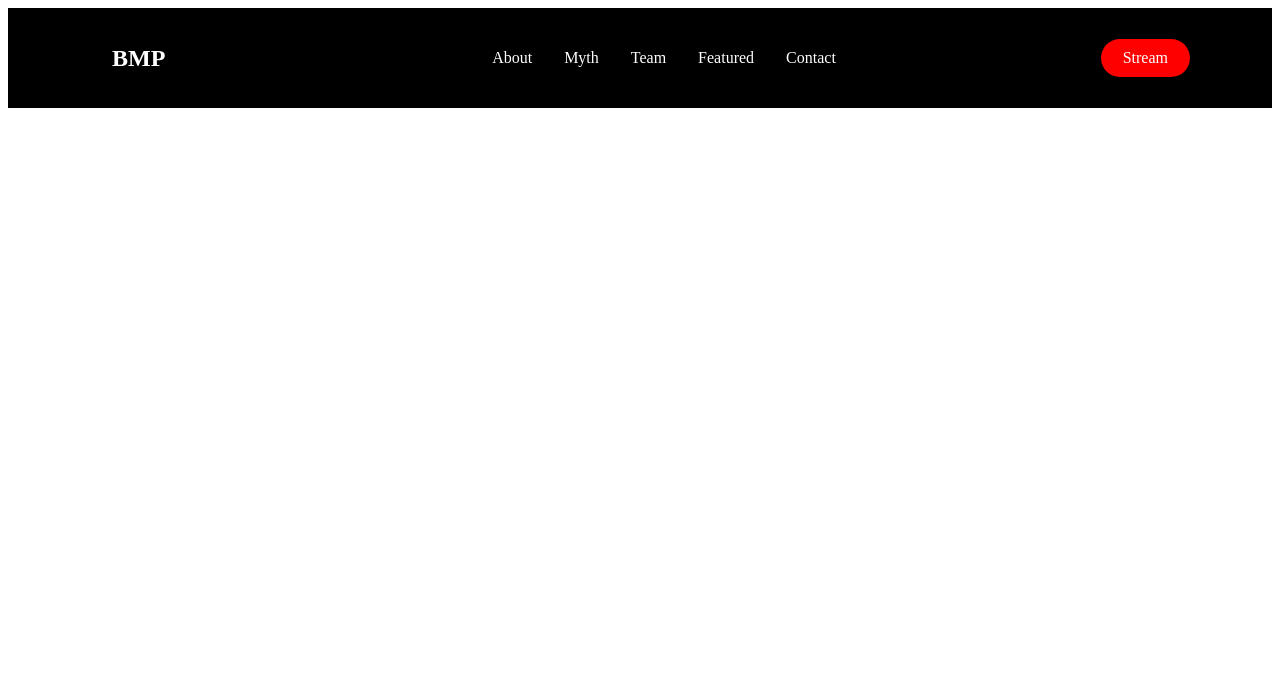
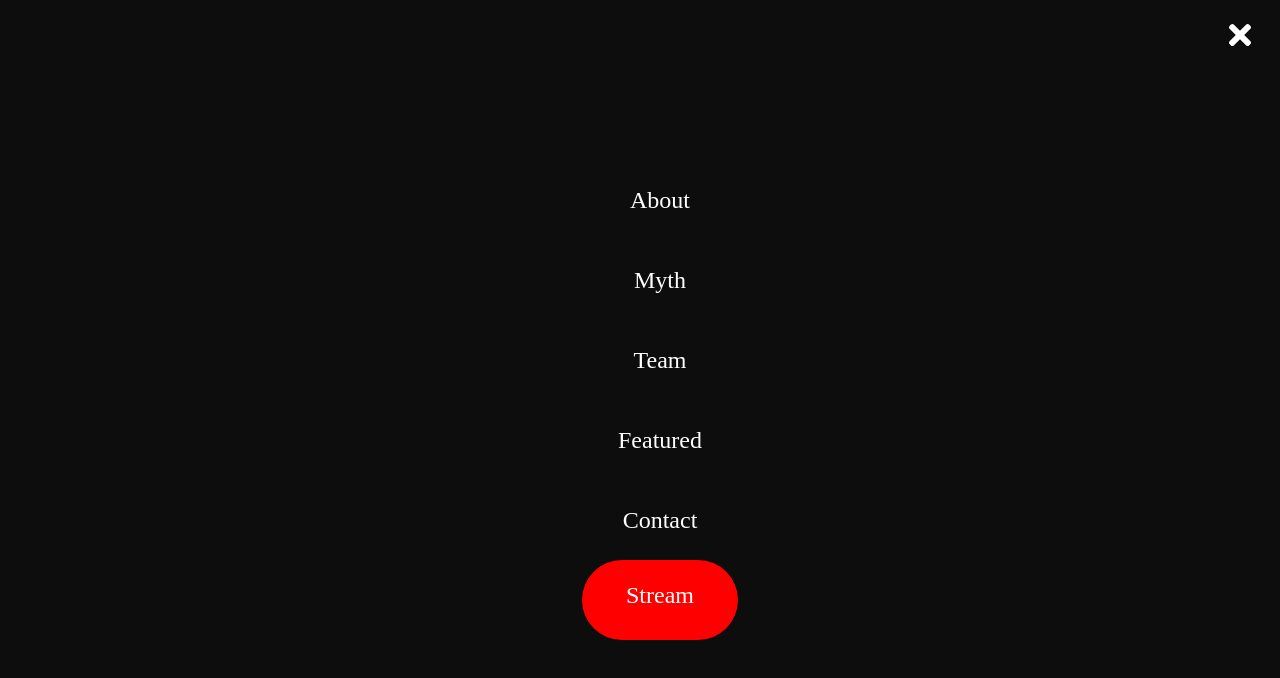
Before and after one commit to Ro5hi/black-myths-podcast, a React (Create React App) app: page / in a window 1280 px wide. Shown: the top 678 px of the page. Built offline with nearby package versions, Linux system fonts and the light colour scheme; the HTML template or start-up script is replaced by a standard one.

Commit message:
updated styles for menu

```diff
--- a/src/components/Menu/MenuStyles.js
+++ b/src/components/Menu/MenuStyles.js
@@ -1,9 +1,7 @@
 import styled from 'styled-components';
 import { FaTimes } from 'react-icons/fa';
-import { Link as LinkS } from 'react-scroll'
-// import { Link as LinkD } from 'react-scroll'
-// import { Link as LinkA } from 'react-scroll'
-// import { Link as LinkB } from 'react-scroll'
+import { Link as LinkS } from 'react-scroll';
+import { Link as LinkR } from 'react-scroll';
 
 export const MenuContainer = styled.aside`
     position: fixed;
@@ -16,16 +14,25 @@ export const MenuContainer = styled.aside`
     top: 0;
     left: 0;
     transition: 0.5s ease-in-out;
-    opacity: ${({ isOpen }) => (isOpen ? '100%' : '0' )};
-    top: ${({ isOpen }) => (isOpen ? '0' : '-100%')};
+    /*     opacity: ${({ isOpen }) => (isOpen ? '100%' : '0' )};
+    top: ${({ isOpen }) => (isOpen ? '0' : '-100%')}; */
 `
 
+export const SideMenu = styled.ul`
+    display: grid;
+    grid-template-columns: 1fr;
+    grid-template-rows: repeat(6, 80px);
+    text-align: center;
+
+    @media screen and (max-width: 480px)
+        grid-template-rows: repeat(6, 60px);
+`
 
 export const MenuWrapper = styled.div`
-
+    color: #ffffff;
 `
 
-export const MenuItem = styled(LinkS)`
+export const MenuLink= styled(LinkS)`
     display: flex;
     align-items: center;
     justify-content: center;
@@ -38,23 +45,33 @@ export const MenuItem = styled(LinkS)`
     cursor: pointer;
 
     &:hover {
-        color: #01bf71;
+        color: red;
         transition: 0.2s ease-in-out;
     }
 `
 
-export const MenuLink = styled.div``
-
 export const MenuBtnWrap = styled.div`
-    color: #ffffff;
+    display: flex;
+    justify-content: center;
 `
 
-export const MenuBtnLink = styled.nav`
-    display: flex;
-    align-items: center;
+export  const MenuBtnLink = styled(LinkR)`
+    border-radius: 50px;
+    background: red;
+    white-space: nowrap;
+    padding: 22px 44px;
+    color: white;
+    font-size: 24px;
+    outline: none;
+    border: none;
+    cursor: pointer;
+    transition: all 0.2s ease-in-out;
+    text-decoration: none;
 
-    @media screen and (max-width: 768px) {
-        display: none;
+    &:hover {
+        transition: all 0.2s ease-in-out;
+        background: #ffffff;
+        color: black;
     }
 `
 
--- a/src/components/Menu/index.js
+++ b/src/components/Menu/index.js
@@ -1,8 +1,8 @@
 import React from 'react';
 import {
     MenuContainer,
+    SideMenu,
     MenuWrapper,
-    MenuItem,
     MenuLink,
     MenuBtnWrap,
     MenuBtnLink,
@@ -17,24 +17,26 @@ export default function Menu() {
                 <CloseIcon />
             </Icon>
             <MenuWrapper>
-                <MenuItem>
-                    <MenuLink to ="about">About</MenuLink>
-                </MenuItem>
-                <MenuItem>
-                    <MenuLink to ="myth">Team</MenuLink>
-                </MenuItem>
-                <MenuItem>
-                    <MenuLink to ="team">Team</MenuLink>
-                </MenuItem>
-                <MenuItem>
-                    <MenuLink to ="featured">Featured</MenuLink>
-                </MenuItem>
-                <MenuItem>
-                    <MenuLink to ="contact">Contact</MenuLink>
-                </MenuItem>
-                <MenuBtnWrap>
-                    <MenuBtnLink to="/stream">Stream</MenuBtnLink>
-                </MenuBtnWrap>
+                <SideMenu>
+                    <MenuLink to ="about">
+                        About
+                    </MenuLink>
+                    <MenuLink to ="myth">
+                        Myth
+                    </MenuLink>
+                    <MenuLink to ="team">
+                        Team
+                    </MenuLink>
+                    <MenuLink to ="featured">
+                        Featured
+                    </MenuLink>
+                    <MenuLink to ="contact">
+                        Contact
+                    </MenuLink>
+                    <MenuBtnWrap>
+                        <MenuBtnLink to="/stream">Stream</MenuBtnLink>
+                    </MenuBtnWrap>
+                </SideMenu>
             </MenuWrapper>
         </MenuContainer>
     )
```
